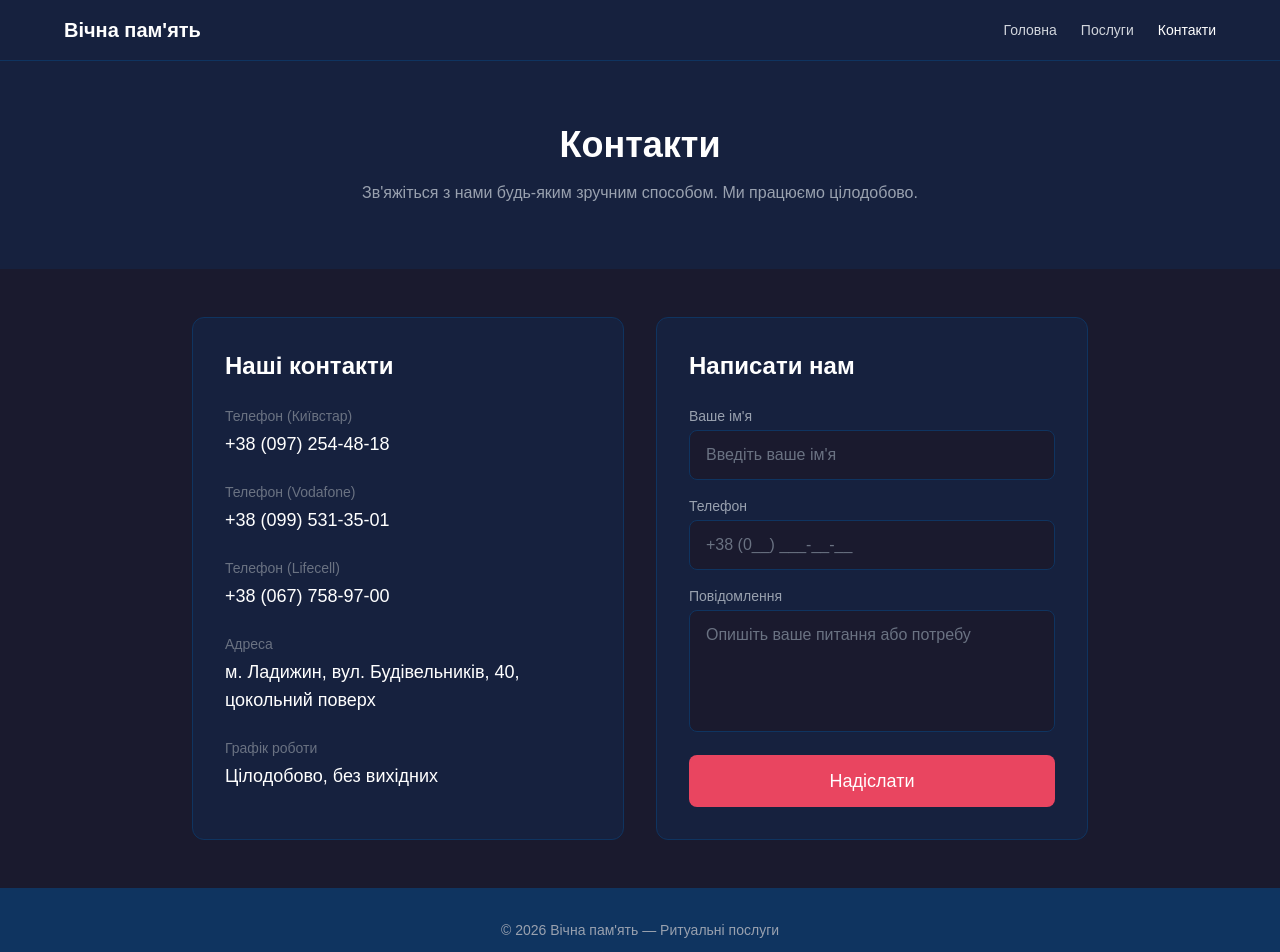
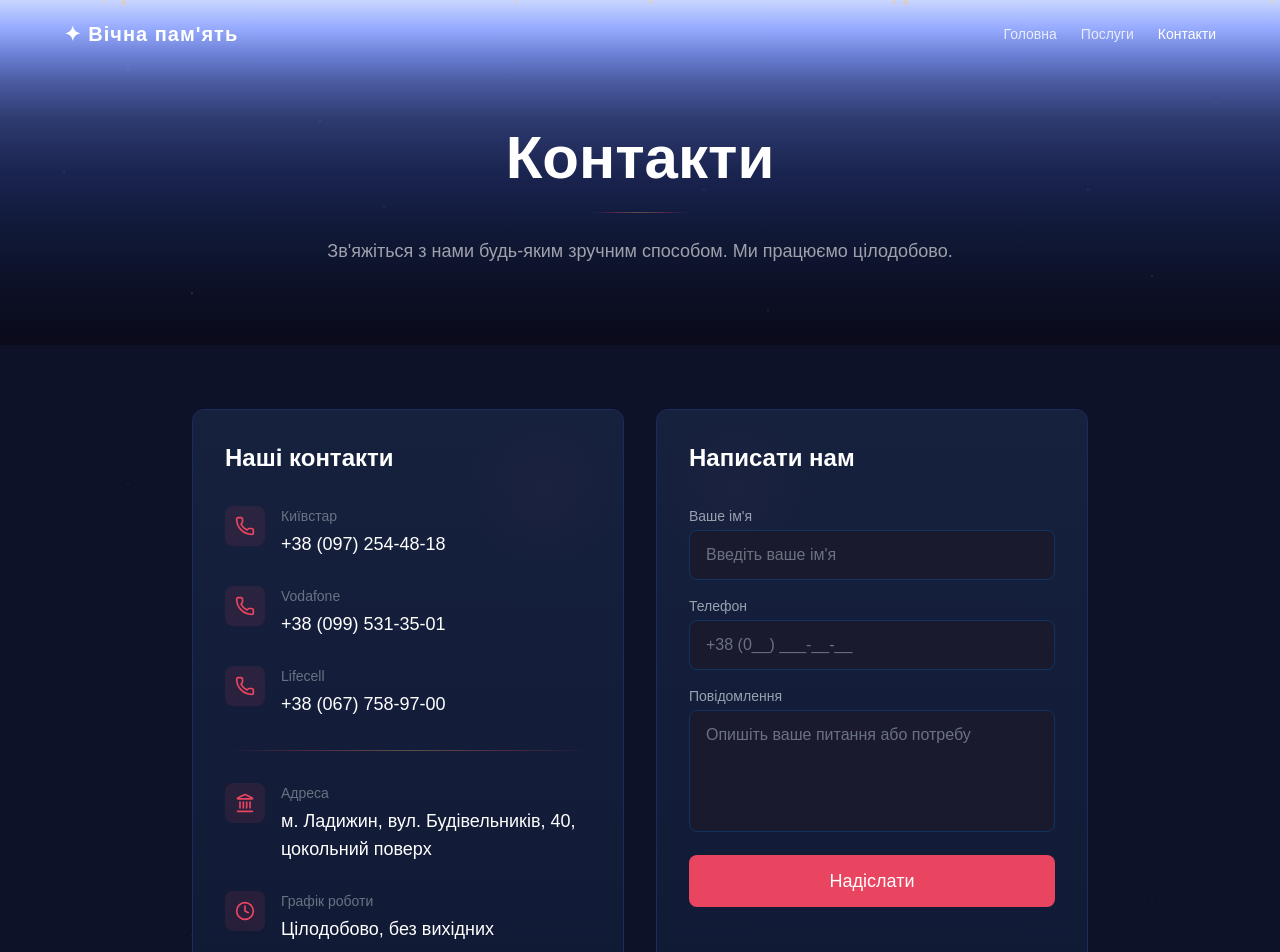
Before and after one commit to shvts69/vichna-pamyat, a Next.js app: page /kontakty in a window 1280 px wide. Shown: the top 952 px of the page. Built offline with nearby package versions, Linux system fonts and the light colour scheme.

Commit message:
Оновлено дизайн послуг і контактів, замінено емоджі на іконки

```diff
--- /dev/null
+++ b/app/components/ServiceIcon.tsx
@@ -0,0 +1,45 @@
+import {
+  Flame,
+  Flower2,
+  Truck,
+  Video,
+  FileText,
+  Landmark,
+  TreePine,
+  Cross,
+  Globe,
+  ScrollText,
+  Clock,
+  Wallet,
+  Handshake,
+  Phone,
+} from "lucide-react";
+
+const iconMap: Record<string, React.ComponentType<{ className?: string; size?: number }>> = {
+  flame: Flame,
+  flower: Flower2,
+  truck: Truck,
+  video: Video,
+  filetext: FileText,
+  landmark: Landmark,
+  tree: TreePine,
+  cross: Cross,
+  globe: Globe,
+  scroll: ScrollText,
+  clock: Clock,
+  wallet: Wallet,
+  handshake: Handshake,
+  phone: Phone,
+};
+
+export default function ServiceIcon({
+  name,
+  size = 28,
+}: {
+  name: string;
+  size?: number;
+}) {
+  const Icon = iconMap[name];
+  if (!Icon) return null;
+  return <Icon className="text-[#e94560]" size={size} />;
+}
--- a/app/kontakty/page.tsx
+++ b/app/kontakty/page.tsx
@@ -1,6 +1,8 @@
 import type { Metadata } from "next";
 import Link from "next/link";
 import ContactForm from "../components/ContactForm";
+import Particles from "../components/Particles";
+import ServiceIcon from "../components/ServiceIcon";
 
 export const metadata: Metadata = {
   title: "Контакти",
@@ -12,21 +14,21 @@ export default function Kontakty() {
   return (
     <div className="flex flex-col min-h-full">
       {/* Навігація */}
-      <nav className="bg-[#16213e] border-b border-[#0f3460] px-6 py-4">
+      <nav className="bg-transparent absolute top-0 left-0 right-0 z-20 px-6 py-5">
         <div className="max-w-6xl mx-auto flex justify-between items-center">
-          <Link href="/" className="text-xl font-bold text-white">
-            Вічна пам&apos;ять
+          <Link href="/" className="text-xl font-bold text-white tracking-wider">
+            ✦ Вічна пам&apos;ять
           </Link>
           <div className="flex gap-6 text-sm">
             <Link
               href="/"
-              className="text-gray-300 hover:text-white transition-colors"
+              className="text-white/80 hover:text-white transition-colors"
             >
               Головна
             </Link>
             <Link
               href="/poslugy"
-              className="text-gray-300 hover:text-white transition-colors"
+              className="text-white/80 hover:text-white transition-colors"
             >
               Послуги
             </Link>
@@ -41,23 +43,40 @@ export default function Kontakty() {
       </nav>
 
       {/* Заголовок */}
-      <section className="bg-[#16213e] py-16 px-6 text-center">
-        <h1 className="text-4xl font-bold text-white mb-4">Контакти</h1>
-        <p className="text-gray-400 max-w-2xl mx-auto">
+      <section className="heaven-gradient pt-32 pb-20 px-6 text-center relative overflow-hidden">
+        <div className="absolute inset-0 stars-bg opacity-40" />
+        <Particles />
+        <div className="relative z-10">
+          <h1 className="text-5xl md:text-6xl font-bold text-white mb-6 animate-fade-in-up">
+            Контакти
+          </h1>
+          <div className="section-divider w-24 mx-auto mb-6" />
+          <p className="text-white/60 max-w-2xl mx-auto text-lg animate-fade-in-up-delay">
             Зв&apos;яжіться з нами будь-яким зручним способом. Ми працюємо цілодобово.
           </p>
+        </div>
       </section>
 
-      <section className="py-12 px-6 bg-[#1a1a2e] flex-1">
-        <div className="max-w-4xl mx-auto grid grid-cols-1 md:grid-cols-2 gap-8">
+      <section className="py-16 px-6 bg-[#0d1229] flex-1 relative">
+        <div className="absolute inset-0 stars-bg opacity-20" />
+        <div className="max-w-4xl mx-auto grid grid-cols-1 md:grid-cols-2 gap-8 relative z-10">
           {/* Контактна інформація */}
-          <div className="bg-[#16213e] rounded-xl p-8 border border-[#0f3460]">
-            <h2 className="text-2xl font-semibold text-white mb-6">
+          <div className="bg-gradient-to-b from-[#16213e] to-[#111a35] rounded-xl p-8 border border-[#1a2d5e] relative overflow-hidden group">
+            <div className="absolute top-0 right-0 w-40 h-40 rounded-full opacity-30"
+              style={{
+                background: "radial-gradient(circle, rgba(233,69,96,0.1) 0%, transparent 70%)",
+              }}
+            />
+            <h2 className="text-2xl font-semibold text-white mb-8 relative z-10">
               Наші контакти
             </h2>
-            <div className="flex flex-col gap-6">
+            <div className="flex flex-col gap-7 relative z-10">
+              <div className="flex items-start gap-4">
+                <div className="w-10 h-10 rounded-lg bg-[#e94560]/10 flex items-center justify-center shrink-0">
+                  <ServiceIcon name="phone" size={20} />
+                </div>
                 <div>
-                <div className="text-sm text-gray-500 mb-1">Телефон (Київстар)</div>
+                  <div className="text-sm text-gray-500 mb-1">Київстар</div>
                   <a
                     href="tel:+380972544818"
                     className="text-lg text-white hover:text-[#e94560] transition-colors"
@@ -65,8 +84,13 @@ export default function Kontakty() {
                     +38 (097) 254-48-18
                   </a>
                 </div>
+              </div>
+              <div className="flex items-start gap-4">
+                <div className="w-10 h-10 rounded-lg bg-[#e94560]/10 flex items-center justify-center shrink-0">
+                  <ServiceIcon name="phone" size={20} />
+                </div>
                 <div>
-                <div className="text-sm text-gray-500 mb-1">Телефон (Vodafone)</div>
+                  <div className="text-sm text-gray-500 mb-1">Vodafone</div>
                   <a
                     href="tel:+380995313501"
                     className="text-lg text-white hover:text-[#e94560] transition-colors"
@@ -74,8 +98,13 @@ export default function Kontakty() {
                     +38 (099) 531-35-01
                   </a>
                 </div>
+              </div>
+              <div className="flex items-start gap-4">
+                <div className="w-10 h-10 rounded-lg bg-[#e94560]/10 flex items-center justify-center shrink-0">
+                  <ServiceIcon name="phone" size={20} />
+                </div>
                 <div>
-                <div className="text-sm text-gray-500 mb-1">Телефон (Lifecell)</div>
+                  <div className="text-sm text-gray-500 mb-1">Lifecell</div>
                   <a
                     href="tel:+380677589700"
                     className="text-lg text-white hover:text-[#e94560] transition-colors"
@@ -83,11 +112,22 @@ export default function Kontakty() {
                     +38 (067) 758-97-00
                   </a>
                 </div>
+              </div>
+              <div className="section-divider my-1" />
+              <div className="flex items-start gap-4">
+                <div className="w-10 h-10 rounded-lg bg-[#e94560]/10 flex items-center justify-center shrink-0">
+                  <ServiceIcon name="landmark" size={20} />
+                </div>
                 <div>
                   <div className="text-sm text-gray-500 mb-1">Адреса</div>
                   <p className="text-lg text-white">
                     м. Ладижин, вул. Будівельників, 40, цокольний поверх
                   </p>
+                </div>
+              </div>
+              <div className="flex items-start gap-4">
+                <div className="w-10 h-10 rounded-lg bg-[#e94560]/10 flex items-center justify-center shrink-0">
+                  <ServiceIcon name="clock" size={20} />
                 </div>
                 <div>
                   <div className="text-sm text-gray-500 mb-1">Графік роботи</div>
@@ -95,31 +135,41 @@ export default function Kontakty() {
                 </div>
               </div>
             </div>
+          </div>
 
           {/* Форма зворотного зв'язку */}
-          <div className="bg-[#16213e] rounded-xl p-8 border border-[#0f3460]">
-            <h2 className="text-2xl font-semibold text-white mb-6">
+          <div className="bg-gradient-to-b from-[#16213e] to-[#111a35] rounded-xl p-8 border border-[#1a2d5e] relative overflow-hidden">
+            <div className="absolute top-0 left-0 w-40 h-40 rounded-full opacity-30"
+              style={{
+                background: "radial-gradient(circle, rgba(233,69,96,0.1) 0%, transparent 70%)",
+              }}
+            />
+            <h2 className="text-2xl font-semibold text-white mb-8 relative z-10">
               Написати нам
             </h2>
+            <div className="relative z-10">
               <ContactForm />
+            </div>
           </div>
         </div>
       </section>
 
       {/* Футер */}
-      <footer className="bg-[#0f3460] py-8 px-6 mt-auto">
-        <div className="max-w-6xl mx-auto text-center text-gray-400 text-sm">
-          <p className="mb-2">
-            © {new Date().getFullYear()} Вічна пам&apos;ять — Ритуальні послуги
-          </p>
+      <footer className="bg-[#060a15] py-10 px-6 mt-auto border-t border-white/5">
+        <div className="max-w-6xl mx-auto text-center text-gray-500 text-sm">
+          <p className="text-white/40 text-lg mb-4 tracking-wider">✦ Вічна пам&apos;ять</p>
           <p className="mb-2">м. Ладижин, вул. Будівельників, 40, цокольний поверх</p>
-          <p>
+          <p className="mb-4">
             <a href="tel:+380972544818" className="hover:text-white transition-colors">+38 (097) 254-48-18</a>
             {" · "}
             <a href="tel:+380995313501" className="hover:text-white transition-colors">+38 (099) 531-35-01</a>
             {" · "}
             <a href="tel:+380677589700" className="hover:text-white transition-colors">+38 (067) 758-97-00</a>
           </p>
+          <div className="section-divider w-16 mx-auto mb-4" />
+          <p className="text-gray-600">
+            © {new Date().getFullYear()} Вічна пам&apos;ять — Ритуальні послуги
+          </p>
         </div>
       </footer>
     </div>
--- a/package.json
+++ b/package.json
@@ -10,6 +10,7 @@
   },
   "dependencies": {
     "@supabase/supabase-js": "^2.102.1",
+    "lucide-react": "^1.7.0",
     "next": "16.2.2",
     "react": "19.2.4",
     "react-dom": "19.2.4"
```
Also changed, not shown: app/page.tsx (+18 -17 lines), app/poslugy/page.tsx (+58 -34 lines), 1 other file (tests, documents, lock files or other folders). Lines whose indentation alone changed are shown as unchanged.
